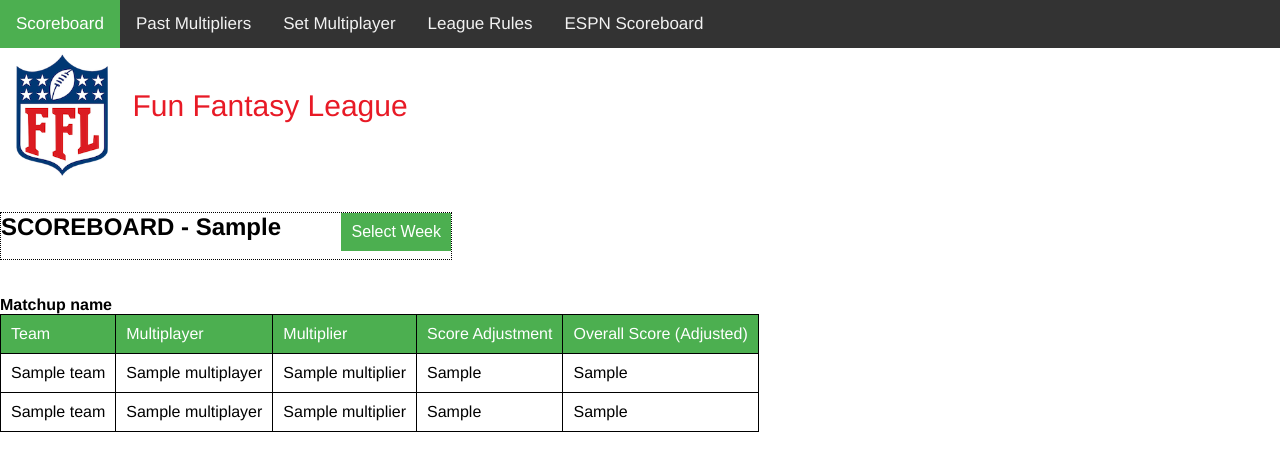
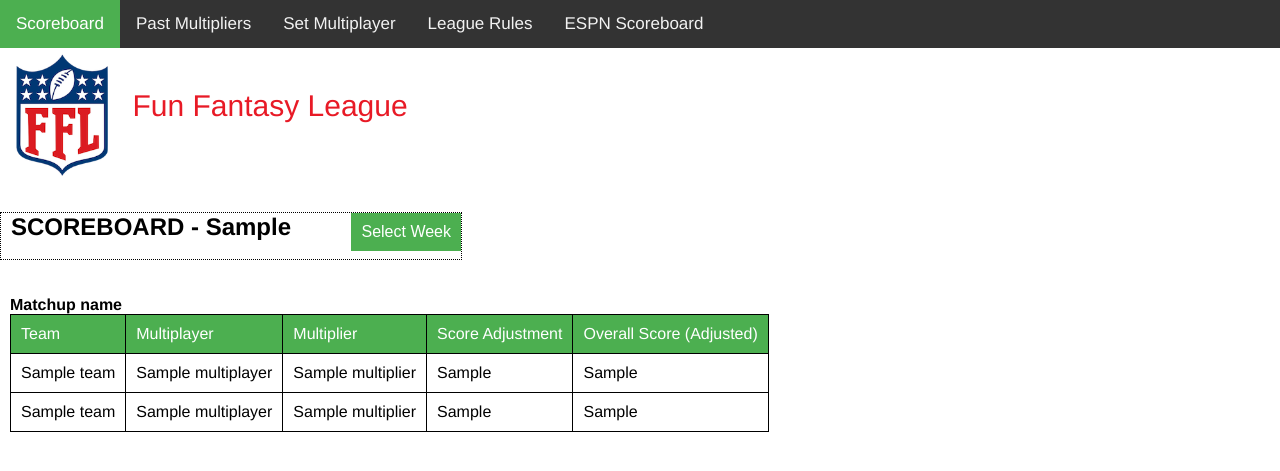
Before and after one commit to adam-lim1/FF_scoreboard, a Flask app: template templates/scoreboard.html in a window 1280 px wide. Shown: the top 471 px of the page. Run offline with Flask 2, Linux system fonts and the light colour scheme; the template is opened without the code that fills it: most values are stand-ins (such as "Sample title", 1, 10 or a date in 2020); parts of the project's set-up code (start-up, migrations or seed data) failed here and were passed over.

Commit message:
Pad scoreboard tables

```diff
--- a/templates/scoreboard.html
+++ b/templates/scoreboard.html
@@ -75,7 +75,7 @@ body {
 }
 
 </style>
-<div id="main">
+<div id="main" style="padding-left: 10px;">
 <h2 class="header-inline"> SCOREBOARD - {{ input1 }}</h2>
 <div class="dropdown">
   <button class="dropbtn">Select Week</button>
@@ -111,6 +111,7 @@ body {
 <style>
   table {
     border-collapse: collapse;
+    padding-left: 100px;
   }
   th, td {
     border: 1px solid black;
@@ -121,8 +122,8 @@ body {
 </style>
 
 <!-- Body of Scoreboards -->
-
 {% for n in scoreboardDict.keys() %}
+<div style="padding-left: 10px;">
 <b> Matchup {{ n }} </b>
 <table>
   <tr>
@@ -147,6 +148,7 @@ body {
     <td>{{ scoreboardDict[n]['Away']['Adjusted Score'] }}</td>
   </tr>
 </table>
+</div>
 <br></br>
 {% endfor %}
 
```
